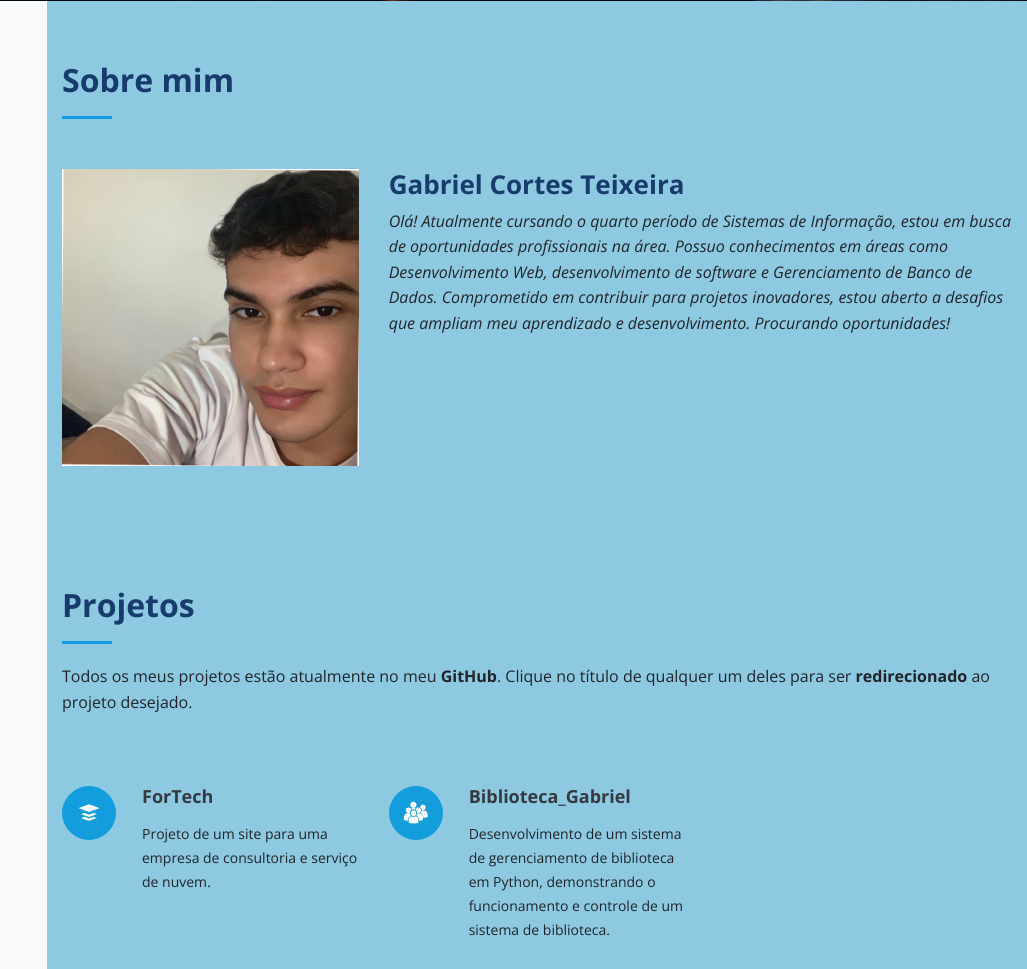
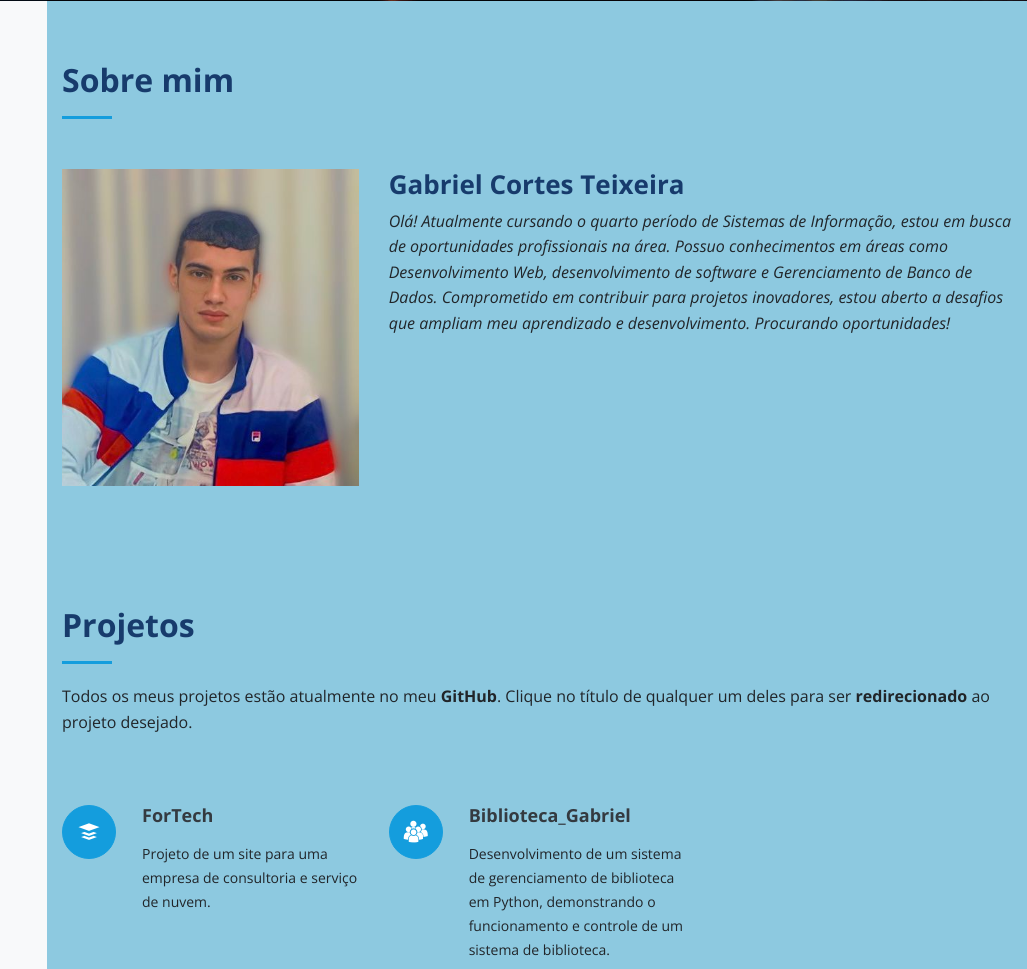
Before and after one commit to GabrielRyuu/GabrielRyuu.github.io, a plain HTML site: page index.html in a window 1280 px wide. Shown: the part 799-1768 px from the top of the page, without its empty margins (253-1280 px from the left). Drawn offline with nearby package versions, Linux system fonts and the light colour scheme.

Commit message:
Update index.html

```diff
--- a/index.html
+++ b/index.html
@@ -95,7 +95,7 @@
 
         <div class="row">
           <div class="col-lg-4" data-aos="fade-right">
-            <img src="assets/img/profile-img.jpg" class="img-fluid" alt="">
+            <img src="assets/img/profile-img.jpeg" class="img-fluid" alt="">
           </div>
           <div class="col-lg-8 pt-4 pt-lg-0 content" data-aos="fade-left">
             <h3>Gabriel Cortes Teixeira</h3>
```
